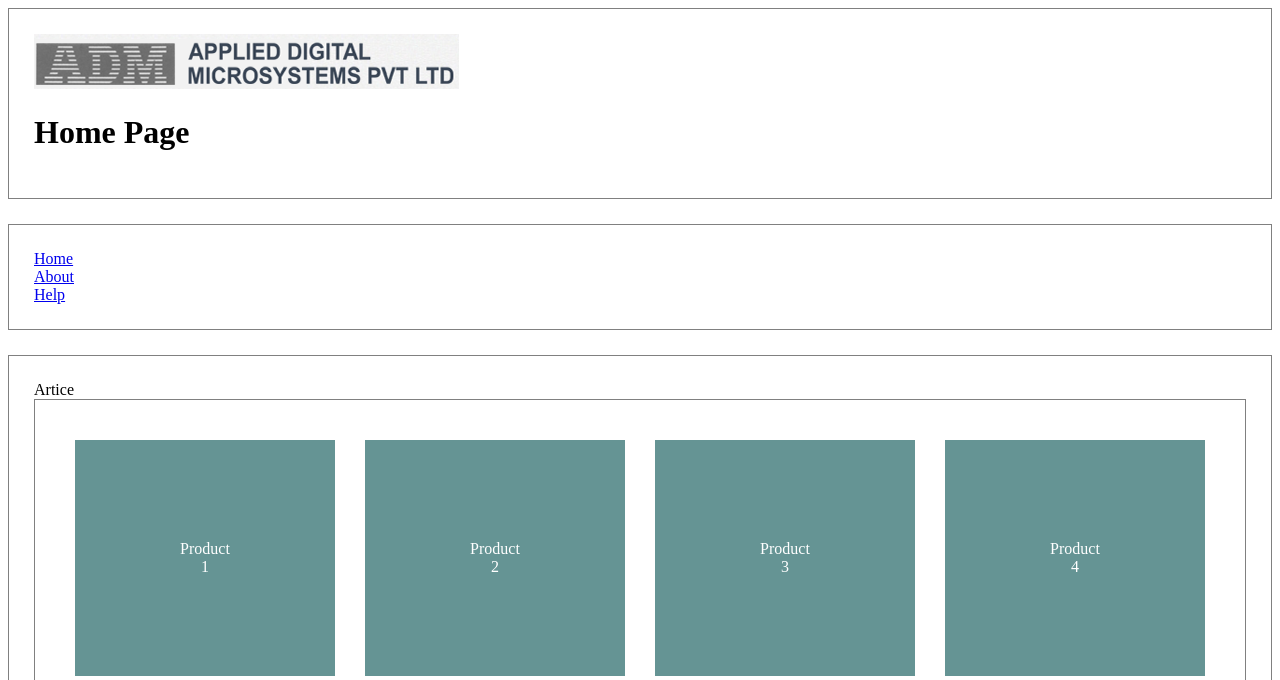
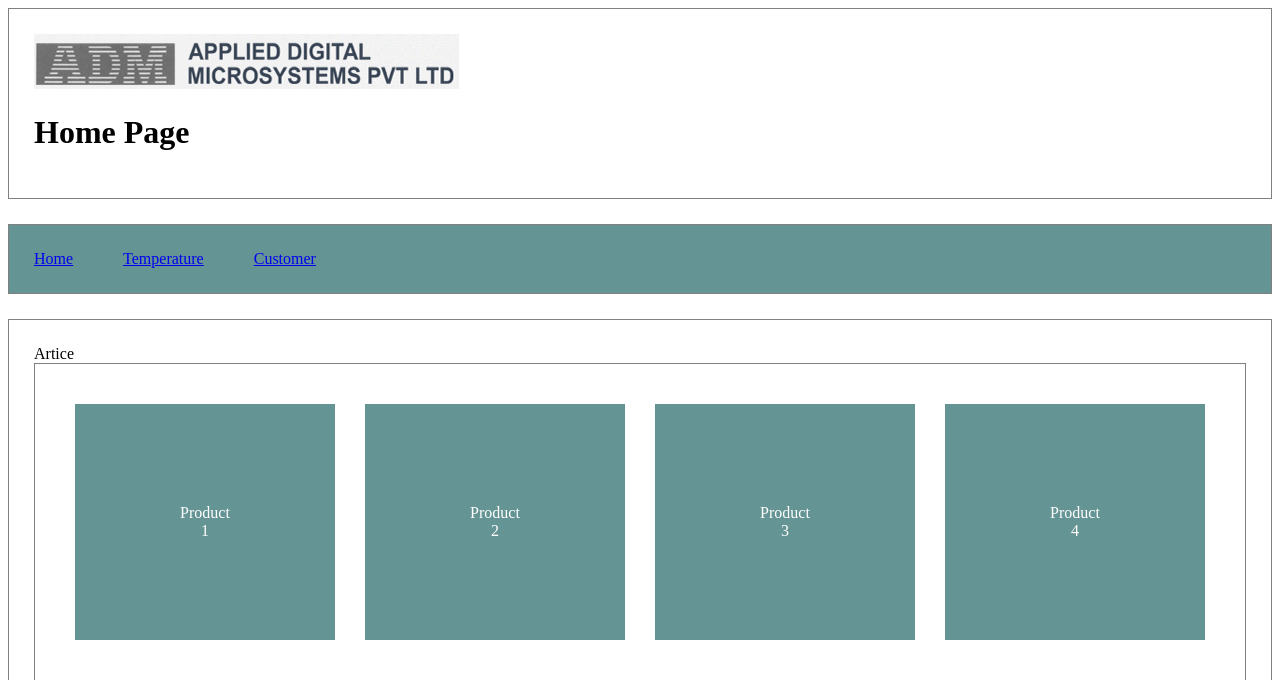
Before and after one commit to mbhatkal/node-web-server, a Node server app: page / in a window 1280 px wide. Shown: the top 680 px of the page. Run offline with Node 20, Linux system fonts and the light colour scheme.

Commit message:
Added Temperature page

```diff
--- a/app.js
+++ b/app.js
@@ -21,12 +21,34 @@
     pageHeading:'Home Page',
     href1:'/',
     refInfo1:'Home',
-    href2:'/about',
-    refInfo2:'About',
-    href3:'/help',
-    refInfo3:'Help'
+    href2:'/Temperature',
+    refInfo2:'Temperature',
+    href3:'/Customer',
+    refInfo3:'Customer',
+    href4:'/About',
+    refInfo4:'About',
+    href5:'/Help',
+    refInfo5:'Help'
   });
 });
+app.get('/Temperature',(req,res) =>{ // respond to the get root request
+  console.log('Inside Temperature page');
+  res.render('index.hbs',{
+    title:'ADM Global Temperature Page',
+    pageHeading:'Global Temperature Page',
+    href1:'/',
+    refInfo1:'Home',
+    href2:'/Temperature',
+    refInfo2:'Temperature',
+    href3:'/Customer',
+    refInfo3:'Customer',
+    href4:'/About',
+    refInfo4:'About',
+    href5:'/Help',
+    refInfo5:'Help'
+  });
+});
+
 app.get('/about',(req,res) =>{ // respond to the get root request
   console.log('Inside About page');
   res.render('index.hbs',{
@@ -34,10 +56,14 @@
     pageHeading:'About Page',
     href1:'/',
     refInfo1:'Home',
-    href2:'/about',
-    refInfo2:'About',
-    href3:'/help',
-    refInfo3:'Help'
+    href2:'/Temperature',
+    refInfo2:'Temperature',
+    href3:'/Customer',
+    refInfo3:'Customer',
+    href4:'/About',
+    refInfo4:'About',
+    href5:'/Help',
+    refInfo5:'Help'
   });
 });
 app.get('/help',(req,res) =>{ // respond to the get root request
@@ -47,13 +73,17 @@
     pageHeading:'Help Page',
     href1:'/',
     refInfo1:'Home',
-    href2:'/about',
-    refInfo2:'About',
-    href3:'/help',
-    refInfo3:'Help'
+    href2:'/Temperature',
+    refInfo2:'Temperature',
+    href3:'/Customer',
+    refInfo3:'Customer',
+    href4:'/About',
+    refInfo4:'About',
+    href5:'/Help',
+    refInfo5:'Help'
   });
 });
-app.get('/customer',(req,res) =>{ // respond to the get root request
+app.get('/Customer',(req,res) =>{ // respond to the get root request
 console.log('Inside customer page');
 res.send(customer);
 });
--- a/public/style.css
+++ b/public/style.css
@@ -4,10 +4,17 @@
 padding: 25px;
 margin-bottom: 25px;
 }
-nav a {
+/* We need first to define a Flex/Grid container */
+nav, a {
   display: flex;
-  flex-flow: wrap;
+  background: #659494;
+  padding-right: 50px;
 }
+/* hover selector on the anchor element */
+nav a:hover {
+  text-decoration: underline;
+  }
+
 div {
   background: #659494;
   color: white;
--- a/views/index.hbs
+++ b/views/index.hbs
@@ -8,7 +8,7 @@
 <body>
   <header>
   <img src="adm_logo.png" alt="ADM Logo logo">
-  <p><h1>{{pageHeading}}</h1><p>
+  <h1>{{pageHeading}}</h1>
   </header>
   <nav>
       <a href="{{href1}}">{{refInfo1}}</a>
```
